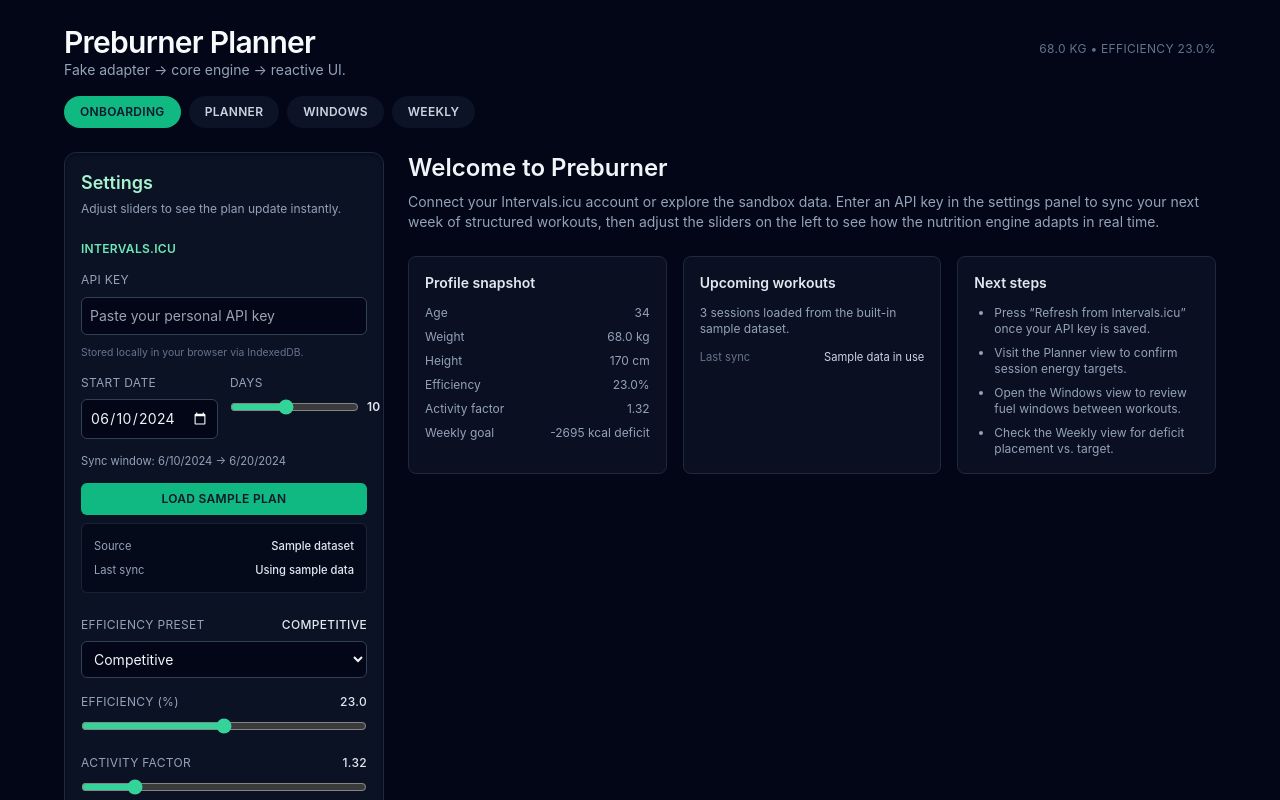
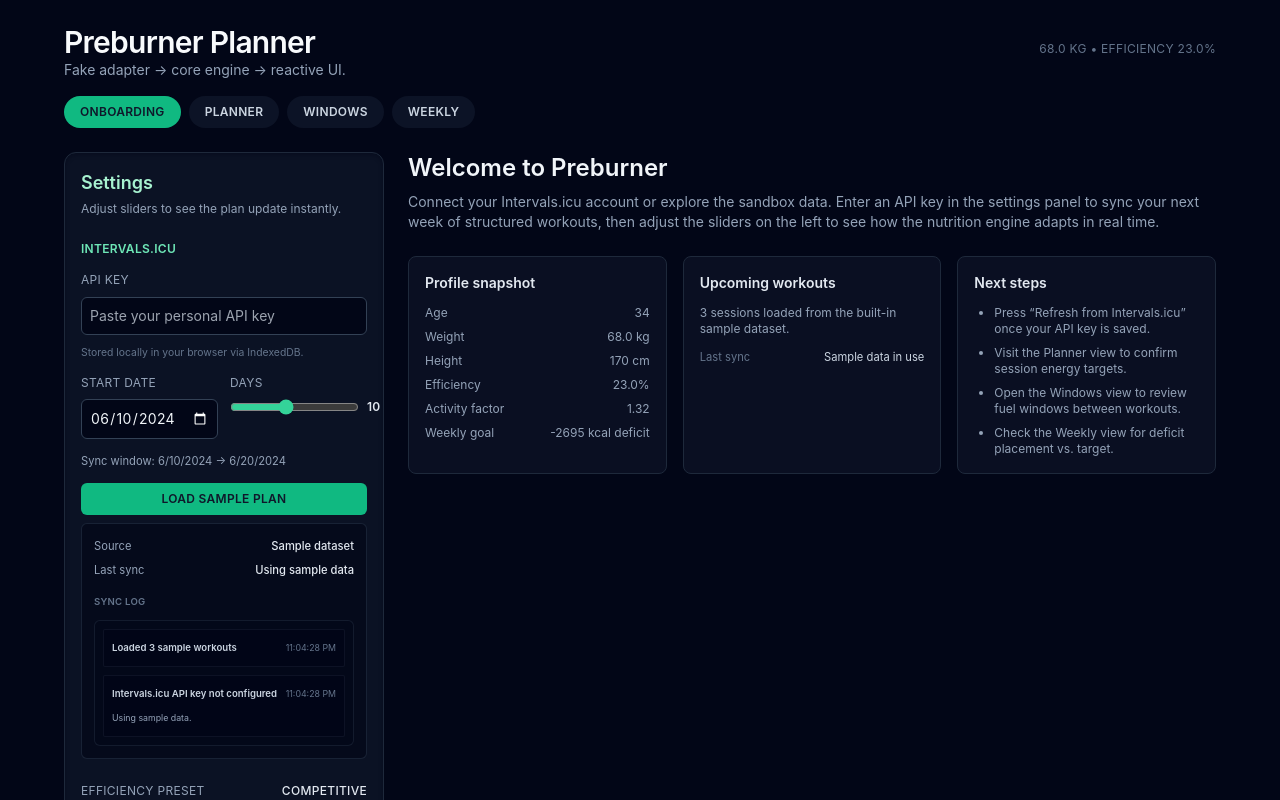
Before and after one commit to tnsbataill/Preburner, a React (Vite) app: page / in a window 1280 px wide. Shown: the top 800 px of the page. Built offline with nearby package versions, Linux system fonts and the light colour scheme.

Commit message:
Add Intervals sync debug logging

```diff
--- a/src/adapters/intervals.ts
+++ b/src/adapters/intervals.ts
@@ -1,7 +1,18 @@
 import type { PlannedWorkout, SessionType, Step } from '../types.js';
 import type { PlannedWorkoutProvider } from './provider.js';
 
-const ICU_BASE_URL = 'https://intervals.icu/api/v1';
+const ICU_BASE_URL = 'https://intervals.icu/api/v1/';
+const ICU_API_PREFIX = 'api/v1/';
+
+export type IntervalsDebugLevel = 'info' | 'warn' | 'error';
+
+export interface IntervalsDebugEntry {
+  level?: IntervalsDebugLevel;
+  message: string;
+  detail?: string;
+}
+
+type IntervalsDebugLogger = (entry: IntervalsDebugEntry) => void;
 
 interface IntervalsAthleteResponse {
   id: number;
@@ -198,6 +209,51 @@
     return 'Rest';
   }
   return fallback;
+}
+
+function truncate(value: string, limit = 200): string {
+  if (value.length <= limit) {
+    return value;
+  }
+  return `${value.slice(0, limit - 1)}…`;
+}
+
+function summariseErrorBody(body: string): string | undefined {
+  const trimmed = body.trim();
+  if (!trimmed) {
+    return undefined;
+  }
+  try {
+    const parsed = JSON.parse(trimmed);
+    if (typeof parsed === 'string') {
+      return truncate(parsed);
+    }
+    if (parsed && typeof parsed === 'object') {
+      const candidates = ['message', 'error', 'detail', 'title'] as const;
+      for (const key of candidates) {
+        const value = (parsed as Record<string, unknown>)[key];
+        if (typeof value === 'string' && value.trim()) {
+          return truncate(value.trim());
+        }
+      }
+      return truncate(JSON.stringify(parsed));
+    }
+  } catch (error) {
+    // fall through to returning the raw trimmed body
+  }
+  return truncate(trimmed);
+}
+
+function normaliseApiPath(path: string): string {
+  const trimmed = path.trim();
+  if (!trimmed) {
+    return '';
+  }
+  const withoutLeadingSlash = trimmed.replace(/^\/+/, '');
+  if (withoutLeadingSlash.startsWith(ICU_API_PREFIX)) {
+    return withoutLeadingSlash.slice(ICU_API_PREFIX.length);
+  }
+  return withoutLeadingSlash;
 }
 
 function estimateFromIf(
@@ -491,27 +547,57 @@
 export class IntervalsProvider implements PlannedWorkoutProvider {
   private readonly apiKey: string;
 
+  private readonly debug?: IntervalsDebugLogger;
+
   private athleteId?: number;
 
   private athleteFtp?: number;
 
-  constructor(apiKey: string) {
+  constructor(apiKey: string, debug?: IntervalsDebugLogger) {
     this.apiKey = apiKey;
+    this.debug = debug;
+  }
+
+  private log(level: IntervalsDebugLevel, message: string, detail?: string): void {
+    if (this.debug) {
+      this.debug({ level, message, detail });
+    }
   }
 
   private async fetchFromApi(path: string, responseType: 'json' | 'text' = 'json'): Promise<any> {
-    const url = new URL(path, ICU_BASE_URL);
-    const response = await fetch(url.toString(), {
-      headers: {
-        Authorization: encodeBasicAuth(this.apiKey),
-        Accept: responseType === 'json' ? 'application/json' : 'text/plain',
-      },
-    });
+    const url = path.startsWith('http')
+      ? new URL(path)
+      : new URL(normaliseApiPath(path), ICU_BASE_URL);
+    const summaryPath = `${url.pathname}${url.search}`;
+
+    this.log('info', `GET ${summaryPath}`, 'Sending request to Intervals.icu');
+
+    let response: Response;
+    try {
+      response = await fetch(url.toString(), {
+        headers: {
+          Authorization: encodeBasicAuth(this.apiKey),
+          Accept: responseType === 'json' ? 'application/json' : 'text/plain',
+        },
+      });
+    } catch (error) {
+      const detail = error instanceof Error ? error.message : 'Network error';
+      this.log('error', `Network error while requesting ${summaryPath}`, detail);
+      throw error;
+    }
 
     if (!response.ok) {
       const body = await response.text();
-      throw new Error(`Intervals.icu request failed (${response.status}): ${body}`);
+      const detail = summariseErrorBody(body);
+      const statusText = response.statusText ? ` ${response.statusText}` : '';
+      const suffix = detail ? `: ${detail}` : '';
+      this.log('error', `Intervals.icu responded ${response.status}${statusText} for GET ${summaryPath}`, detail);
+      throw new Error(
+        `Intervals.icu request failed (${response.status}${statusText}) for GET ${summaryPath}${suffix}`,
+      );
     }
+
+    this.log('info', `GET ${summaryPath} → ${response.status}`, response.statusText || undefined);
 
     return responseType === 'json' ? response.json() : response.text();
   }
@@ -520,6 +606,7 @@
     if (typeof this.athleteId === 'number') {
       return;
     }
+    this.log('info', 'Loading Intervals.icu athlete profile');
     const athlete = (await this.fetchFromApi('/athlete')) as IntervalsAthleteResponse;
     if (!athlete || typeof athlete.id !== 'number') {
       throw new Error('Unable to load Intervals.icu athlete profile');
@@ -528,6 +615,11 @@
     if (typeof athlete.ftp === 'number') {
       this.athleteFtp = athlete.ftp;
     }
+    this.log(
+      'info',
+      `Loaded athlete profile ${this.athleteId}`,
+      typeof this.athleteFtp === 'number' ? `FTP ${this.athleteFtp}` : undefined,
+    );
   }
 
   private buildEventsUrl(startISO: string, endISO: string): string {
@@ -546,14 +638,18 @@
       return undefined;
     }
     try {
+      this.log('info', `Fetching structured workout for event ${event.id}`);
       return await fetchStructuredFile(this.fetchFromApi.bind(this), this.athleteId, event);
     } catch (error) {
       console.warn('Failed to load structured workout for event', event.id, error);
+      const detail = error instanceof Error ? error.message : undefined;
+      this.log('warn', `Failed to load structured workout for event ${event.id}`, detail);
       return undefined;
     }
   }
 
   async getPlannedWorkouts(startISO: string, endISO: string): Promise<PlannedWorkout[]> {
+    this.log('info', 'Preparing to sync planned workouts', `${startISO} → ${endISO}`);
     await this.ensureAthlete();
     if (typeof this.athleteId !== 'number') {
       return [];
@@ -564,6 +660,8 @@
     if (!Array.isArray(events)) {
       return [];
     }
+
+    this.log('info', `Received ${events.length} planned events`);
 
     const workouts: PlannedWorkout[] = [];
 
@@ -600,12 +698,17 @@
       });
     }
 
-    return workouts.sort(
+    const sorted = workouts.sort(
       (a, b) => new Date(a.startISO).getTime() - new Date(b.startISO).getTime(),
     );
+    this.log('info', `Prepared ${sorted.length} workouts for planner`);
+    return sorted;
   }
 }
 
-export function createIntervalsProvider(apiKey: string): IntervalsProvider {
-  return new IntervalsProvider(apiKey);
+export function createIntervalsProvider(
+  apiKey: string,
+  debug?: IntervalsDebugLogger,
+): IntervalsProvider {
+  return new IntervalsProvider(apiKey, debug);
 }
--- a/src/components/SettingsPanel.tsx
+++ b/src/components/SettingsPanel.tsx
@@ -23,6 +23,13 @@
   const dataSource = usePlannerStore((state) => state.dataSource);
   const lastSyncISO = usePlannerStore((state) => state.lastSyncISO);
   const syncError = usePlannerStore((state) => state.syncError);
+  const syncLog = usePlannerStore((state) => state.syncLog);
+
+  const levelClasses: Record<'info' | 'warn' | 'error', string> = {
+    info: 'text-slate-300',
+    warn: 'text-amber-300',
+    error: 'text-rose-300',
+  };
 
   const rangeSummary = (() => {
     if (!connection.startDateISO) {
@@ -125,6 +132,31 @@
               <p className="mt-2 rounded-md border border-rose-900/50 bg-rose-950/40 p-2 text-rose-200">
                 {syncError}
               </p>
+            ) : null}
+            {syncLog.length > 0 ? (
+              <div className="mt-3 space-y-2">
+                <h4 className="text-[0.6rem] font-semibold uppercase tracking-wide text-slate-500">
+                  Sync log
+                </h4>
+                <ul className="max-h-48 space-y-2 overflow-auto rounded-md border border-slate-800/60 bg-slate-950/40 p-2">
+                  {syncLog.map((entry, index) => (
+                    <li
+                      key={`${entry.timestamp}-${index}`}
+                      className="rounded-sm border border-slate-800/40 bg-slate-950/80 p-2"
+                    >
+                      <div className="flex items-baseline justify-between gap-2 text-[0.6rem]">
+                        <span className={`${levelClasses[entry.level]} font-semibold`}>{entry.message}</span>
+                        <time className="text-[0.55rem] text-slate-500">
+                          {new Date(entry.timestamp).toLocaleTimeString()}
+                        </time>
+                      </div>
+                      {entry.detail ? (
+                        <p className="mt-1 text-[0.55rem] text-slate-400">{entry.detail}</p>
+                      ) : null}
+                    </li>
+                  ))}
+                </ul>
+              </div>
             ) : null}
           </div>
         </div>
--- a/src/state/plannerStore.ts
+++ b/src/state/plannerStore.ts
@@ -1,6 +1,6 @@
 import { create } from 'zustand';
 import { createFakeProvider } from '../adapters/fake.js';
-import { createIntervalsProvider } from '../adapters/intervals.js';
+import { createIntervalsProvider, type IntervalsDebugEntry } from '../adapters/intervals.js';
 import { buildWindows } from '../calc/prescribe.js';
 import { allocateWeeklyDeficits } from '../calc/weekly.js';
 import { sampleProfile } from '../samples/profile.js';
@@ -34,6 +34,13 @@
 
 type PlannerDataSource = 'sample' | 'intervals';
 
+interface SyncLogEntry {
+  timestamp: string;
+  level: 'info' | 'warn' | 'error';
+  message: string;
+  detail?: string;
+}
+
 interface PlannerState {
   status: PlannerStatus;
   error?: string;
@@ -49,6 +56,7 @@
   dataSource: PlannerDataSource;
   lastSyncISO?: string;
   isRefreshing: boolean;
+  syncLog: SyncLogEntry[];
   init(): Promise<void>;
   setPage(page: PlannerPage): void;
   updateOverride<K extends keyof PlannerOverrides>(key: K, value: PlannerOverrides[K]): void;
@@ -201,6 +209,53 @@
   const defaultOverrides = createDefaultOverrides(baseProfile);
   const defaultConnection = createDefaultConnection();
 
+  const LOG_LIMIT = 50;
+
+  const pushSyncLog = (
+    level: SyncLogEntry['level'],
+    message: string,
+    detail?: string,
+  ) => {
+    const entry: SyncLogEntry = {
+      timestamp: new Date().toISOString(),
+      level,
+      message,
+      detail,
+    };
+    set((state) => {
+      const next = [...state.syncLog, entry];
+      return {
+        syncLog: next.length > LOG_LIMIT ? next.slice(next.length - LOG_LIMIT) : next,
+      };
+    });
+  };
+
+  const resetSyncLog = (
+    initial?: { level?: SyncLogEntry['level']; message: string; detail?: string },
+  ) => {
+    if (initial) {
+      const entry: SyncLogEntry = {
+        timestamp: new Date().toISOString(),
+        level: initial.level ?? 'info',
+        message: initial.message,
+        detail: initial.detail,
+      };
+      set({ syncLog: [entry] });
+      return;
+    }
+    set({ syncLog: [] });
+  };
+
+  const forwardIntervalsDebug = (entry: IntervalsDebugEntry) => {
+    pushSyncLog(entry.level ?? 'info', entry.message, entry.detail);
+  };
+
+  const formatRangeDetail = (startISO: string, endISO: string) => {
+    const start = new Date(startISO).toLocaleString();
+    const end = new Date(endISO).toLocaleString();
+    return `${start} → ${end}`;
+  };
+
   return {
     status: 'idle',
     page: 'onboarding',
@@ -216,12 +271,14 @@
     isRefreshing: false,
     error: undefined,
     syncError: undefined,
+    syncLog: [],
     async init() {
       if (get().status !== 'idle') {
         return;
       }
 
       set({ status: 'loading', error: undefined });
+      resetSyncLog();
 
       try {
         const [storedOverrides, storedConnection] = await Promise.all([
@@ -239,20 +296,30 @@
         let syncError: string | undefined;
 
         if (connection.apiKey) {
+          pushSyncLog('info', 'Intervals.icu API key detected');
+          pushSyncLog('info', 'Sync window selected', formatRangeDetail(startISO, endISO));
           const cached = await loadCachedWorkouts(startISO, endISO);
           if (cached) {
             workouts = cached.workouts;
             lastSyncISO = cached.fetchedISO;
             dataSource = 'intervals';
+            pushSyncLog(
+              'info',
+              `Loaded ${workouts.length} cached workout${workouts.length === 1 ? '' : 's'}`,
+              cached.fetchedISO ? new Date(cached.fetchedISO).toLocaleString() : undefined,
+            );
           } else {
             try {
-              const provider = createIntervalsProvider(connection.apiKey.trim());
+              pushSyncLog('info', 'Requesting workouts from Intervals.icu');
+              const provider = createIntervalsProvider(connection.apiKey.trim(), forwardIntervalsDebug);
               workouts = await provider.getPlannedWorkouts(startISO, endISO);
               dataSource = 'intervals';
               lastSyncISO = new Date().toISOString();
               await persistCachedWorkouts(startISO, endISO, workouts, lastSyncISO);
+              pushSyncLog('info', `Synced ${workouts.length} workout${workouts.length === 1 ? '' : 's'}`);
             } catch (error) {
               syncError = error instanceof Error ? error.message : 'Failed to sync Intervals.icu workouts';
+              pushSyncLog('error', syncError);
             }
           }
         }
@@ -262,6 +329,13 @@
           workouts = await provider.getPlannedWorkouts(SAMPLE_START_ISO, SAMPLE_END_ISO);
           dataSource = 'sample';
           lastSyncISO = undefined;
+          if (connection.apiKey) {
+            pushSyncLog('warn', 'No workouts returned from Intervals.icu', 'Falling back to sample data.');
+          }
+          pushSyncLog('info', `Loaded ${workouts.length} sample workout${workouts.length === 1 ? '' : 's'}`);
+          if (!connection.apiKey) {
+            pushSyncLog('info', 'Intervals.icu API key not configured', 'Using sample data.');
+          }
         }
 
         const { profile, windows, weekly } = recomputePlan(baseProfile, overrides, workouts);
@@ -281,6 +355,7 @@
       } catch (error) {
         const message = error instanceof Error ? error.message : 'Unknown error loading plan';
         set({ status: 'error', error: message });
+        pushSyncLog('error', message);
       }
     },
     setPage(page) {
@@ -346,6 +421,10 @@
       const state = get();
       const { connection, overrides } = state;
       const { startISO, endISO } = computeIntervalsRange(connection);
+      resetSyncLog({
+        message: connection.apiKey ? 'Refreshing from Intervals.icu' : 'Loading sample plan',
+        detail: connection.apiKey ? formatRangeDetail(startISO, endISO) : undefined,
+      });
       set({ isRefreshing: true, syncError: undefined });
 
       try {
@@ -354,16 +433,22 @@
         let lastSyncISO: string | undefined;
 
         if (connection.apiKey) {
-          const provider = createIntervalsProvider(connection.apiKey.trim());
+          const provider = createIntervalsProvider(connection.apiKey.trim(), forwardIntervalsDebug);
           workouts = await provider.getPlannedWorkouts(startISO, endISO);
           dataSource = 'intervals';
           lastSyncISO = new Date().toISOString();
           await persistCachedWorkouts(startISO, endISO, workouts, lastSyncISO);
+          if (workouts.length === 0) {
+            pushSyncLog('warn', 'Intervals.icu returned zero workouts');
+          }
+          pushSyncLog('info', `Synced ${workouts.length} workout${workouts.length === 1 ? '' : 's'}`);
         } else {
           const provider = createFakeProvider();
           workouts = await provider.getPlannedWorkouts(SAMPLE_START_ISO, SAMPLE_END_ISO);
           dataSource = 'sample';
           lastSyncISO = undefined;
+          pushSyncLog('info', `Loaded ${workouts.length} sample workout${workouts.length === 1 ? '' : 's'}`);
+          pushSyncLog('info', 'Intervals.icu API key not configured', 'Using sample data.');
         }
 
         const { profile, windows, weekly } = recomputePlan(state.baseProfile, overrides, workouts);
@@ -381,6 +466,7 @@
         });
       } catch (error) {
         const message = error instanceof Error ? error.message : 'Failed to refresh workouts';
+        pushSyncLog('error', message);
         const hasExisting = get().workouts.length > 0;
         if (hasExisting) {
           set({ isRefreshing: false, syncError: message });
```
